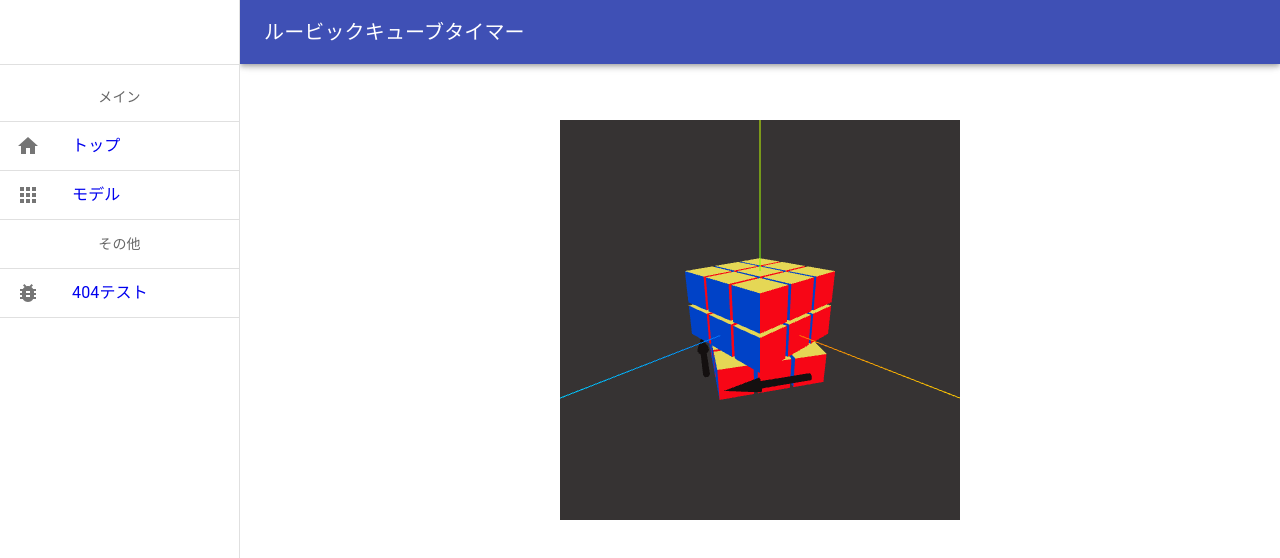
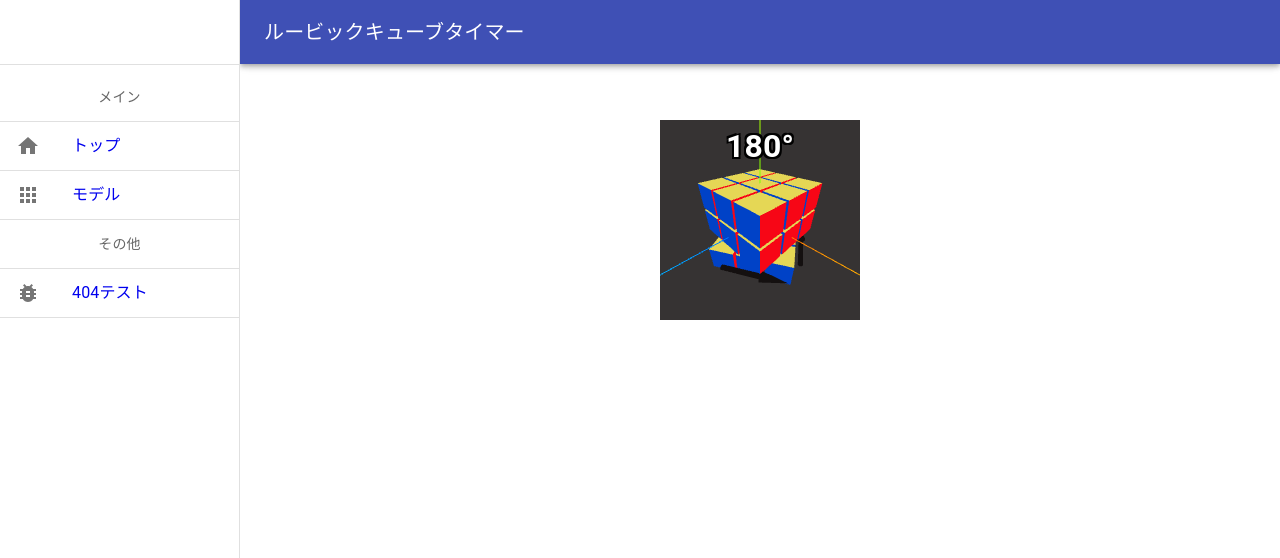
Before and after one commit to Hiroto-Shida/rubikstation, a React (Vite) app: page /rubic-model in a window 1280 px wide. Shown: the top 558 px of the page. Built offline with nearby package versions, Linux system fonts and the light colour scheme.

Commit message:
add: rubicmodelのコンポーネント整理

```diff
--- a/src/components/rubicModel/Cubes/container.tsx
+++ b/src/components/rubicModel/Cubes/container.tsx
@@ -1,5 +1,9 @@
 import { CubesPresenter } from "./presenter";
 
-export const Cubes = () => {
-  return <CubesPresenter moveChar="D'" />;
+type Props = {
+  moveChar: string;
 };
+
+export const Cubes = ({ moveChar }: Props) => {
+  return <CubesPresenter moveChar={moveChar} />;
+};
--- a/src/components/rubicModel/RubicModel/container.tsx
+++ b/src/components/rubicModel/RubicModel/container.tsx
@@ -1,5 +1,9 @@
 import { RubicModelPresenter } from "./presenter";
 
-export const RubicModel = () => {
-  return <RubicModelPresenter moveChar="U" />;
+type Props = {
+  moveChar: string;
 };
+
+export const RubicModel = ({ moveChar }: Props) => {
+  return <RubicModelPresenter moveChar={moveChar} />;
+};
--- a/src/components/rubicModel/RubicModel/presenter.tsx
+++ b/src/components/rubicModel/RubicModel/presenter.tsx
@@ -1,51 +1,44 @@
 import { Canvas } from "@react-three/fiber";
-import { CameraControls, Html, Text } from "@react-three/drei";
+import { CameraControls, Html } from "@react-three/drei";
 import * as THREE from "three";
-import { Box } from "@mui/material";
 import { Cubes } from "../Cubes/container";
-import { color } from "three/examples/jsm/nodes/Nodes.js";
 
-export const RubicModelPresenter: React.FC = () => {
+type Props = {
+  moveChar: string;
+};
+
+export const RubicModelPresenter = ({ moveChar }: Props) => {
   return (
     <>
-      <Box
-        component="div"
-        display="flex"
-        justifyContent="center"
-        alignItems="center"
-      >
       <Canvas
-          camera={{ position: [5, 3, 5] }}
+        camera={{ position: [3, 2.8, 3] }}
         onCreated={({ gl }) => {
           gl.setClearColor(new THREE.Color("#363333"));
         }}
         gl={{ antialias: true }}
-          style={{ width: "400px", height: "400px" }}
+        style={{ width: "200px", height: "200px" }}
       >
         <ambientLight intensity={1.5} />
         <pointLight position={[10, 10, 10]} />
-          <Cubes />
+        <Cubes moveChar={moveChar} />
 
-          {/* <Text
-            position={[3, 1, 3]}
-            rotation={[0, Math.PI / 4, 0]}
-            scale={0.5}
-            color={new THREE.Color("#ff0000")}
+        <Html
+          as="div"
+          position={[2, 2.7, 2]}
+          style={{
+            color: "#ffffff",
+            textShadow:
+              "2px 2px 0 #000, -2px -2px 0 #000, -2px 2px 0 #000, 2px -2px 0 #000",
+            transform: "translate(-50%, -50%)",
+          }}
         >
-            {`-->`}
-          </Text> */}
-
-          {/* <Html as="div" position={[2, 1, 3]} style={{ color: "#ffffff" }}>
-            <h1>hello</h1>
-            <p>world</p>
-          </Html> */}
+          <h1>180°</h1>
+        </Html>
 
         <CameraControls />
         {/* X:red, Y:green, Z:blue. args:長さ */}
         <axesHelper args={[5]} />
       </Canvas>
-      </Box>
-      {/* <Typography>{props.moveChar}</Typography> */}
     </>
   );
 };
--- a/src/pages/RubicModel/presenter.tsx
+++ b/src/pages/RubicModel/presenter.tsx
@@ -11,7 +11,7 @@ export const RubicModelPagePresenter: React.FC = () => {
         justifyContent="center"
         alignItems="center"
       >
-        <RubicModel />
+        <RubicModel moveChar={"D"} />
       </Box>
     </>
   );
```
Lines whose indentation alone changed are shown as unchanged.
